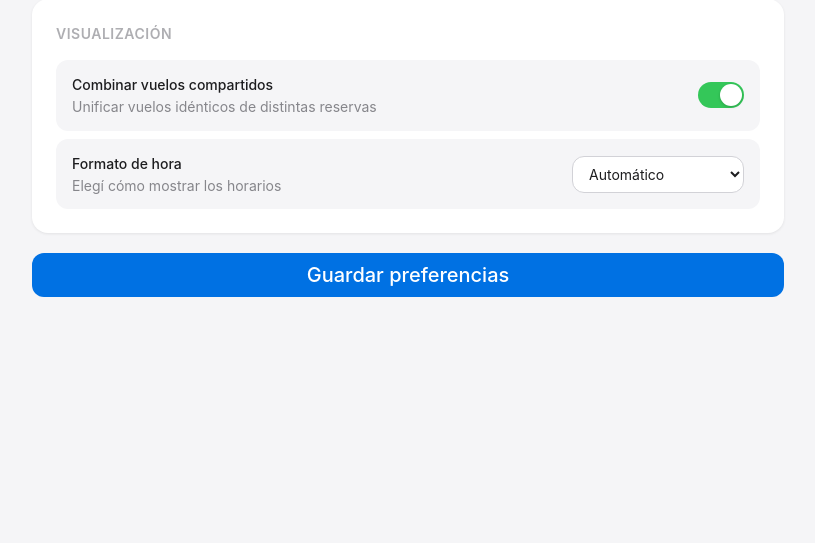
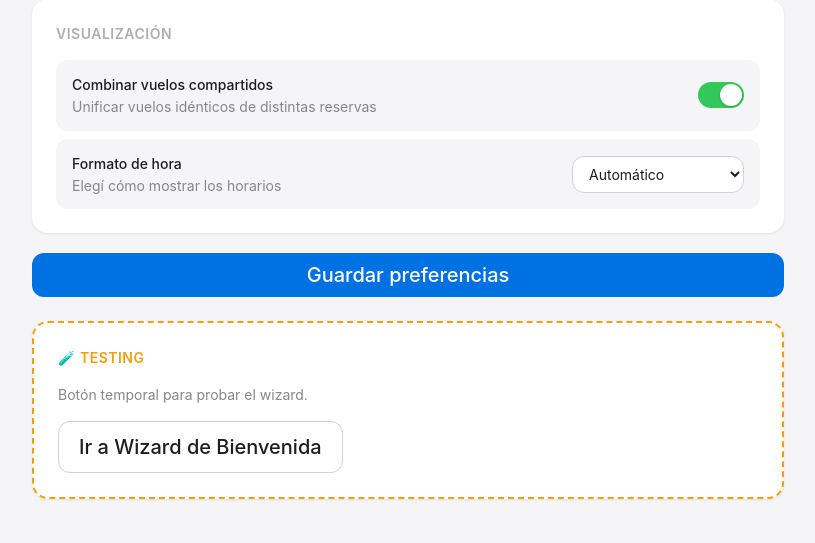
Before and after one commit to andygamberg/mi-agente-viajes, a Flask app: page /preferencias in a window 1280 px wide. Shown: the part 1840-2383 px from the top of the page, without its empty margins (232-1047 px from the left). Before the commit the page ends 2137 px from the top, so only its background shows below. Run offline with Flask 3, Linux system fonts and the light colour scheme; the visitor is signed in with stand-in values (Sample User, id 1); data that the repository does not hold is empty.

Commit message:
temp: add wizard testing button in preferences
🤖 Generated with [Claude Code](https://claude.com/claude-code)

Co-Authored-By: Claude Opus 4.5 <noreply@anthropic.com>

```diff
--- a/templates/preferencias.html
+++ b/templates/preferencias.html
@@ -643,6 +643,14 @@
 
 <button type="submit" class="btn btn-primary" style="width: 100%;">Guardar preferencias</button>
 </form>
+
+<!-- DEBUG: Botón temporal para testing wizard -->
+<div class="card" style="margin-top: 24px; border: 2px dashed #f59e0b;">
+    <div class="card-title" style="color: #f59e0b;">🧪 Testing</div>
+    <p class="card-description">Botón temporal para probar el wizard.</p>
+    <a href="/bienvenida" class="btn btn-secondary">Ir a Wizard de Bienvenida</a>
+</div>
+
 {% endblock %}
 
 {% block scripts %}
```
